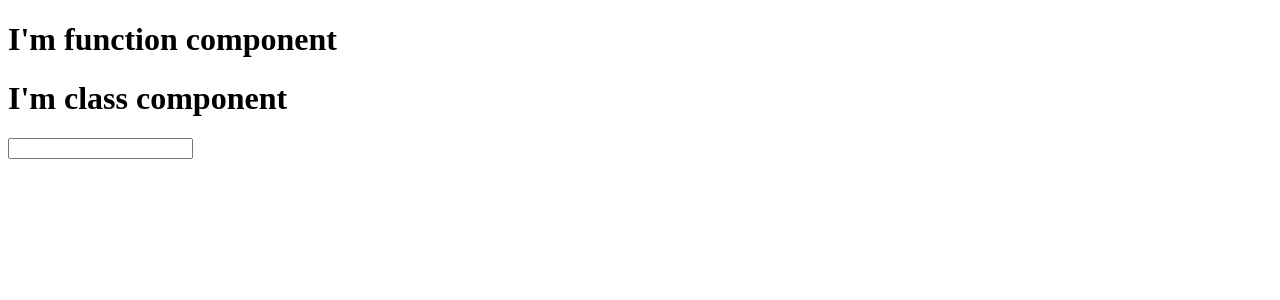
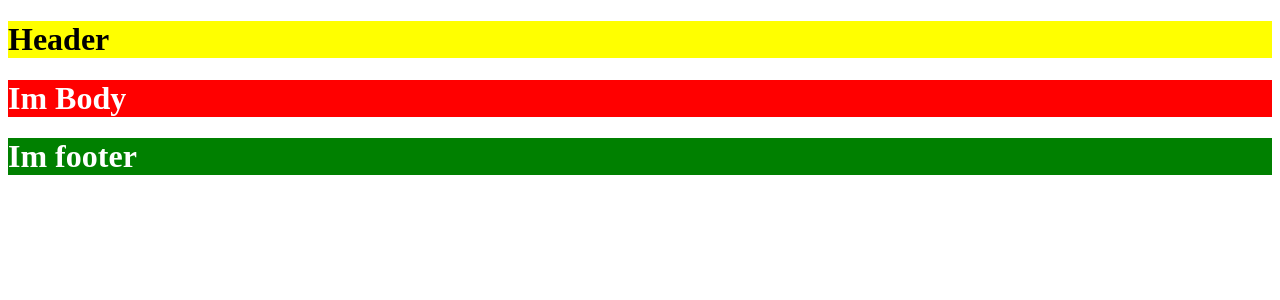
Before and after one commit to mukeshrao-cesit/Problem-Solving-in-JS, a React (Vite) app in the folder Vite-React/sample-vite-app/: page / in a window 1280 px wide. Shown: the top 300 px of the page. Built offline with nearby package versions, Linux system fonts and the light colour scheme.

Commit message:
seperate components

```diff
--- a/Vite-React/sample-vite-app/src/App.jsx
+++ b/Vite-React/sample-vite-app/src/App.jsx
@@ -1,9 +1,15 @@
 import ClassComp from "./ClassComp";
+import { Header } from "./Header";
+import { Body } from "./Body";
+import { Footer } from "./Footer";
 function App() {
   return (
     <div>
-      <h1>I'm function component</h1>
-      <ClassComp />
+      {/* <h1>I'm function component</h1> */}
+      {/* <ClassComp /> */}
+      <Header />
+      <Body />
+      <Footer />
     </div>
   );
 }
--- /dev/null
+++ b/Vite-React/sample-vite-app/src/Body.jsx
@@ -0,0 +1,13 @@
+import React from "react";
+
+export const Body = () => {
+  const styles = {
+    color: "white",
+    backgroundColor: "red",
+  };
+  return (
+    <div>
+      <h1 style={styles}>Im Body</h1>
+    </div>
+  );
+};
--- /dev/null
+++ b/Vite-React/sample-vite-app/src/Footer.jsx
@@ -0,0 +1,9 @@
+import React from "react";
+
+export const Footer = () => {
+  return (
+    <div>
+      <h1 style={{ color: "white", backgroundColor: "green" }}>Im footer</h1>
+    </div>
+  );
+};
--- /dev/null
+++ b/Vite-React/sample-vite-app/src/Header.jsx
@@ -0,0 +1,9 @@
+import React from "react";
+
+export const Header = () => {
+  return (
+    <div>
+      <h1 style={{ backgroundColor: "yellow" }}>Header</h1>
+    </div>
+  );
+};
```
